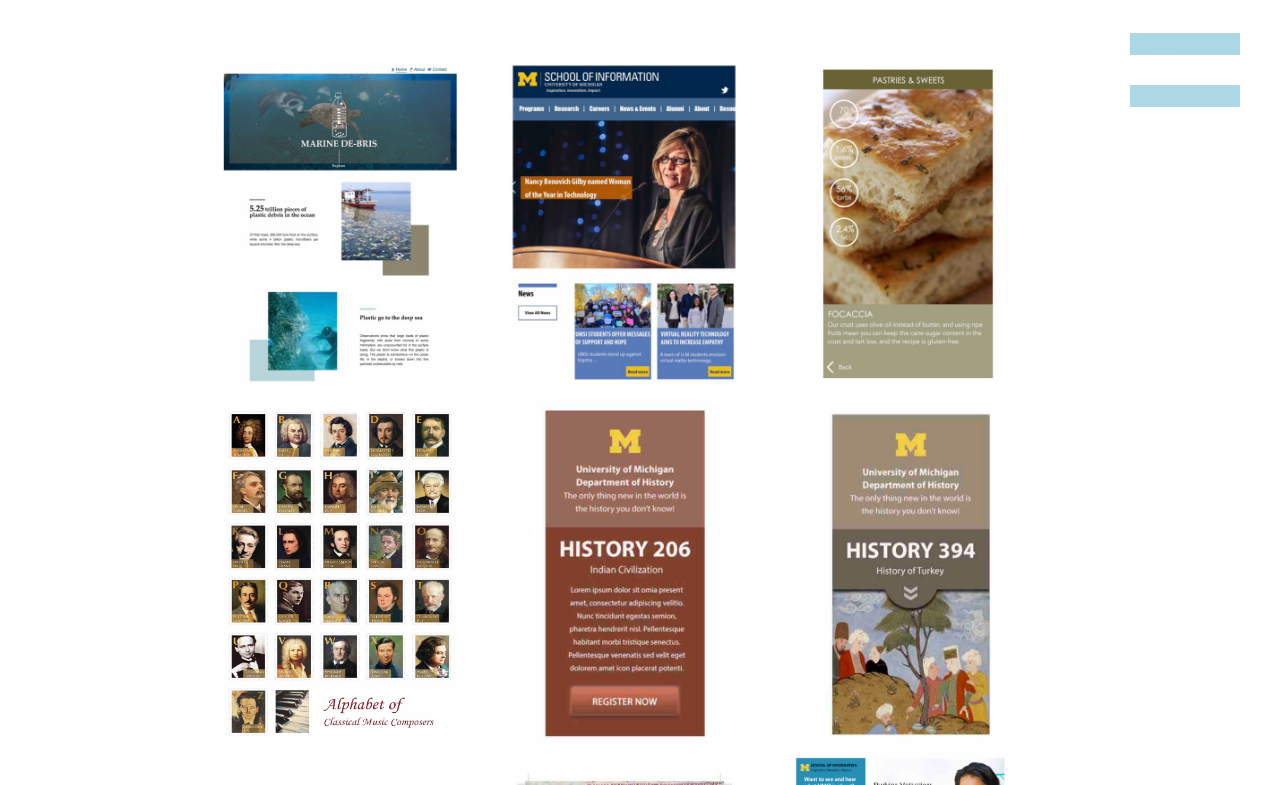
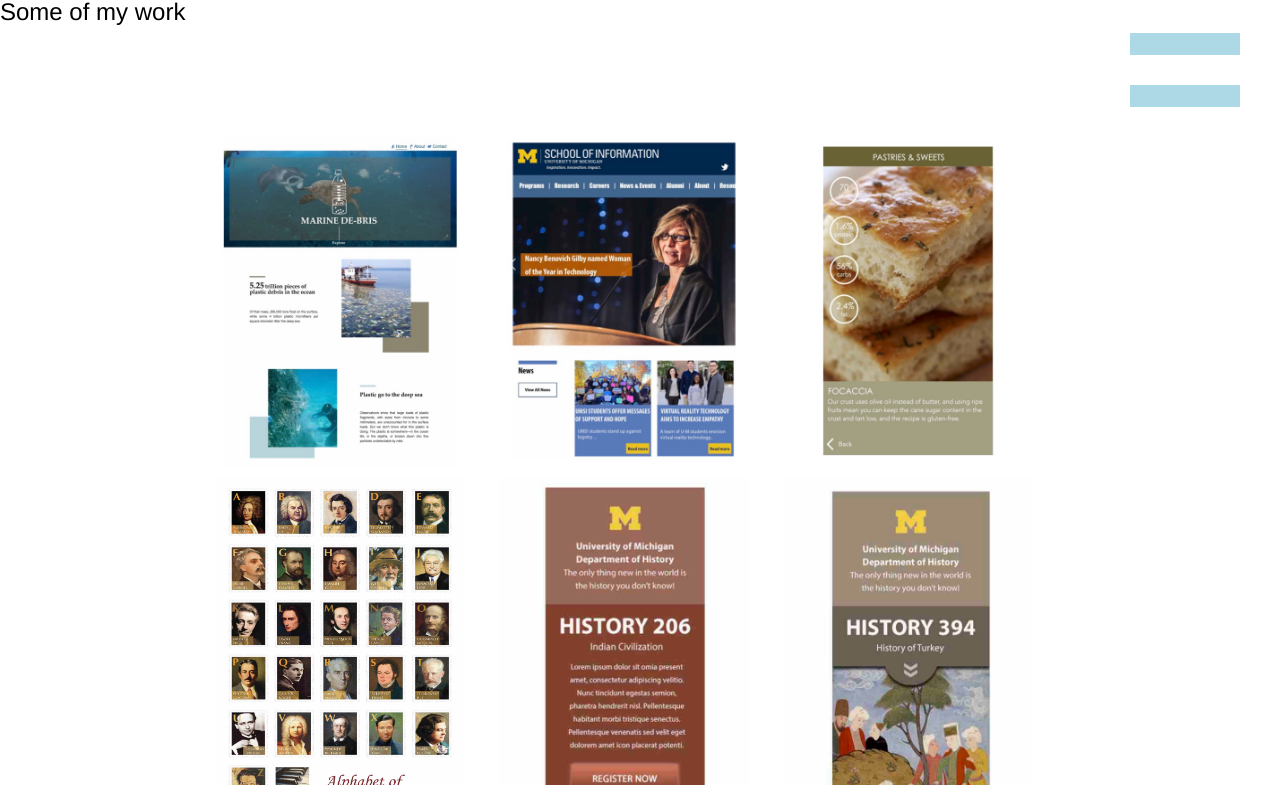
Before and after one commit to felizqingqing/felizqingqing.github.io, a plain HTML site: page mywork.html in a window 1280 px wide. Shown: the part 181-966 px from the top of the page. Drawn offline with Linux system fonts and the light colour scheme; a web font is replaced by a local one.

Commit message:
Update mywork.html

```diff
--- a/mywork.html
+++ b/mywork.html
@@ -52,7 +52,7 @@
 
 
  <body>
-
+<h3 class="hero">Some of my work</h3><br>
 <section>
   <a class="example-image-link" href="photo/final.jpg" data-lightbox="example-1"><img class="example-image" src="photo/c-final.jpg" alt="image-1" /></a>
   <a class="example-image-link" href="photo/7-1.jpg" data-lightbox="example-1"><img class="example-image" src="photo/c7-1.jpg" alt="image-1"/></a>
```
